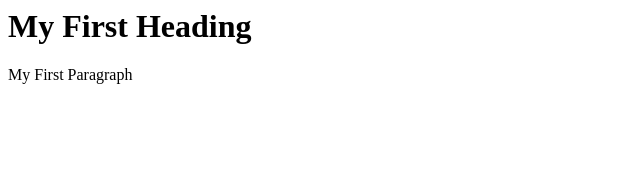
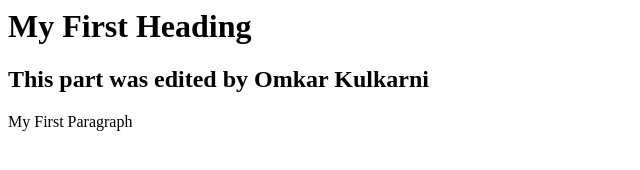
Before and after one commit to Madhura12353/html, a plain HTML site: page index.html in a window 1280 px wide. Shown: the whole page, without its empty margins (0-640 px from the left). Drawn offline with Linux system fonts and the light colour scheme.

Commit message:
edited by Omkar Kulkarni

```diff
--- a/index.html
+++ b/index.html
@@ -1,6 +1,8 @@
 <html>
 <body>
 <h1>  My First Heading </h1>
+<h2>  This part was edited by Omkar Kulkarni </h2>
 <p> My First Paragraph </p>
+
 </body>
 </html>
```
